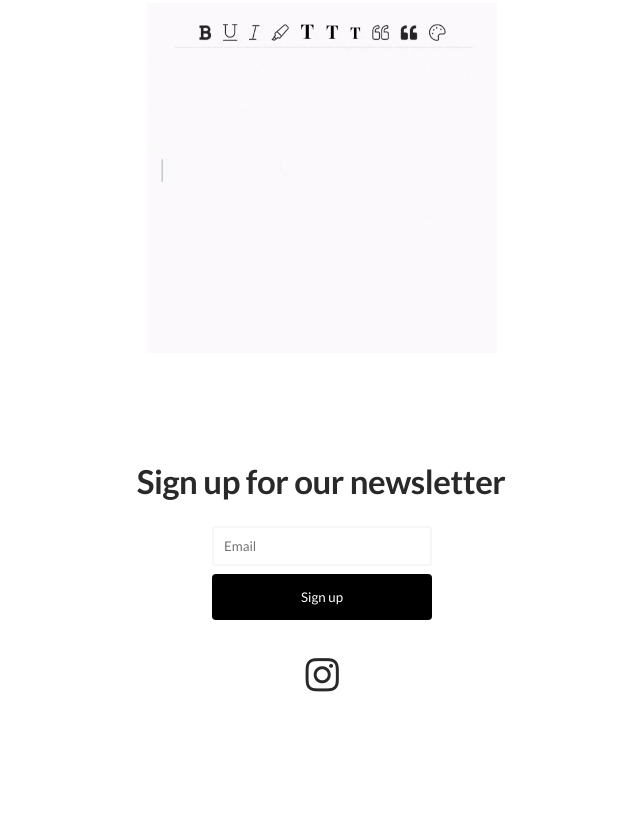
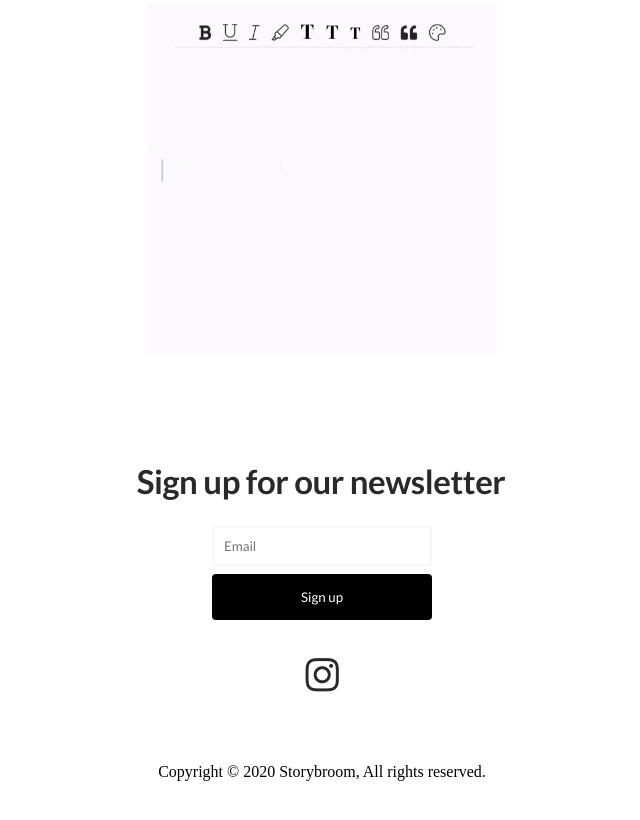
Before and after one commit to storybroom/storybroom.github.io, a plain HTML site: page index.html in a window 1280 px wide. Shown: the part 1057-1877 px from the top of the page, without its empty margins (318-958 px from the left). Before the commit the page ends 1781 px from the top, so only its background shows below. Drawn offline with nearby package versions, Linux system fonts and the light colour scheme; a web font is replaced by a local one.

Commit message:
Update index.html

```diff
--- a/index.html
+++ b/index.html
@@ -113,7 +113,11 @@ user-scalable=no">
 
 </div>
 
+<br><br><br>
 
+
+
+<span class="desig">Copyright © 2020 Storybroom, All rights reserved.</span> <br><br><br><br><br><br>
 
 </center>
 
```
